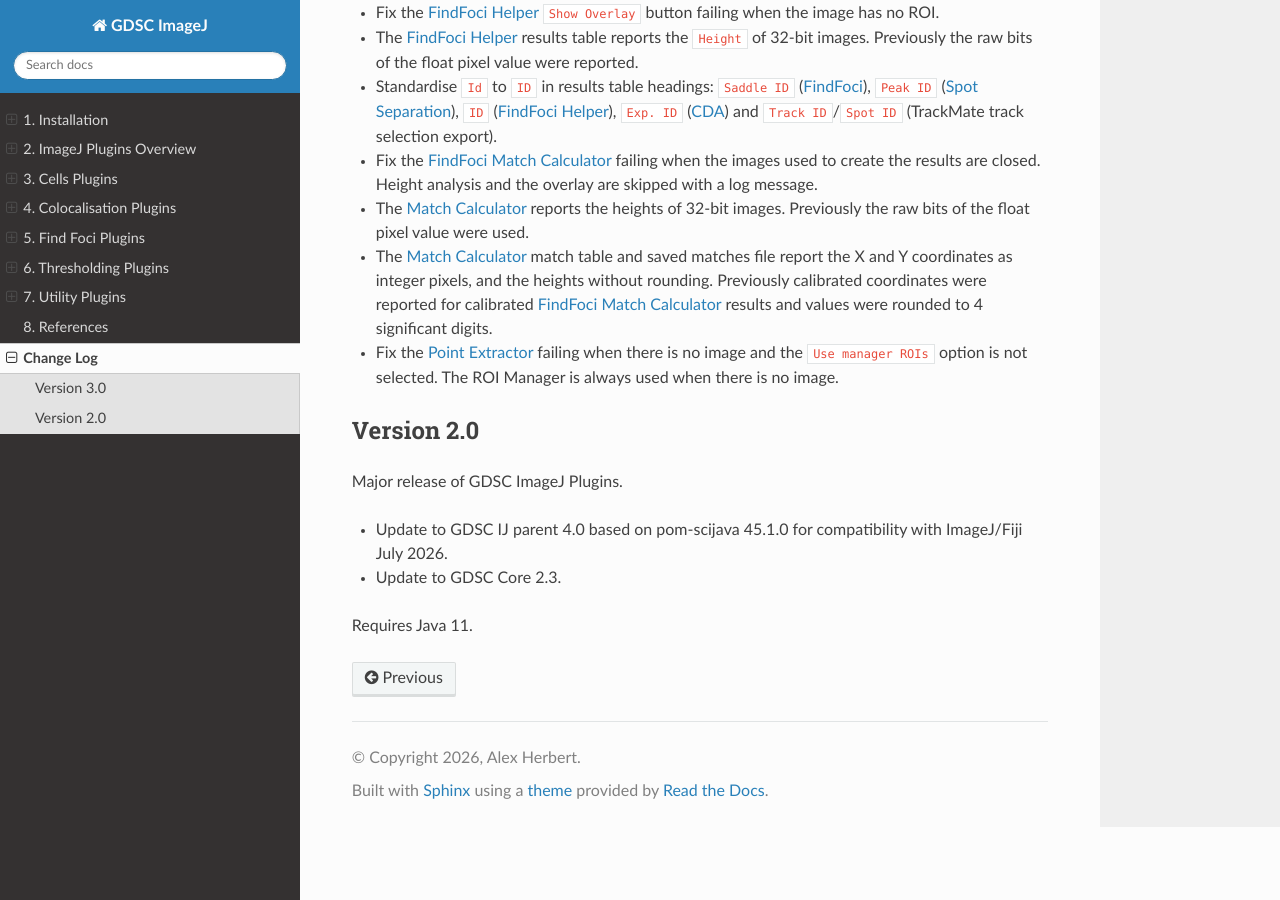
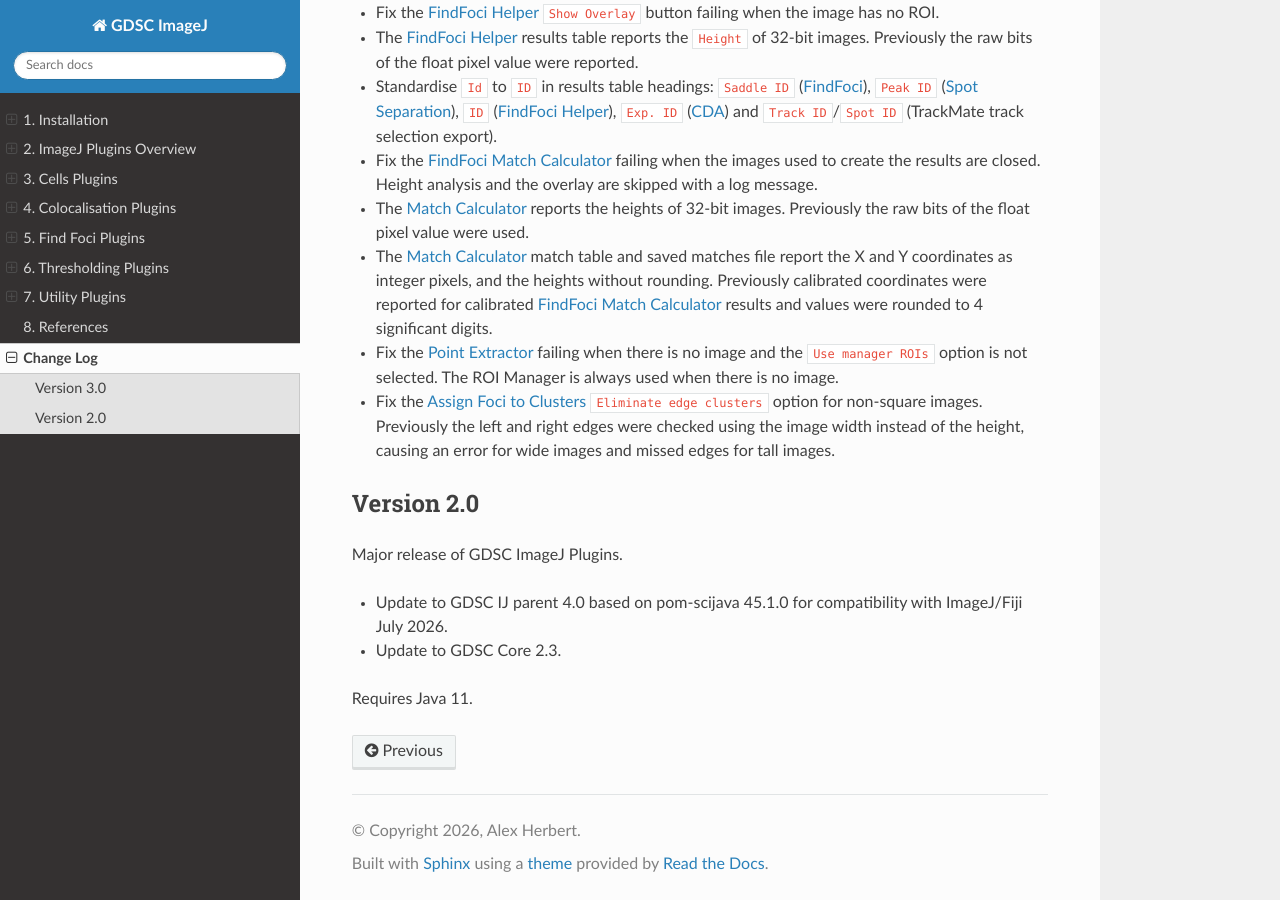
Before and after one commit to aherbert/gdsc, a Sphinx documentation site: the page built from docs/change_log.rst, in a window 1280 px wide and 900 px high, scrolled down 631 px. Built offline with Sphinx 7.4.7 and the Read the Docs theme 3.1.0, drawn with Linux system fonts in a browser that asks for light colours.

Commit message:
Fix Assign Foci to Clusters edge detection for non-square images

```diff
--- a/docs/change_log.rst
+++ b/docs/change_log.rst
@@ -43,6 +43,9 @@
 * Fix the :ref:`findfoci_plugins:Point Extractor` failing when there is no image and the
   ``Use manager ROIs`` option is not selected. The ROI Manager is always used when there is no
   image.
+* Fix the :ref:`findfoci_plugins:Assign Foci to Clusters` ``Eliminate edge clusters`` option for
+  non-square images. Previously the left and right edges were checked using the image width
+  instead of the height, causing an error for wide images and missed edges for tall images.
 
 
 Version 2.0
```
Also changed, not shown: 1 other file.
